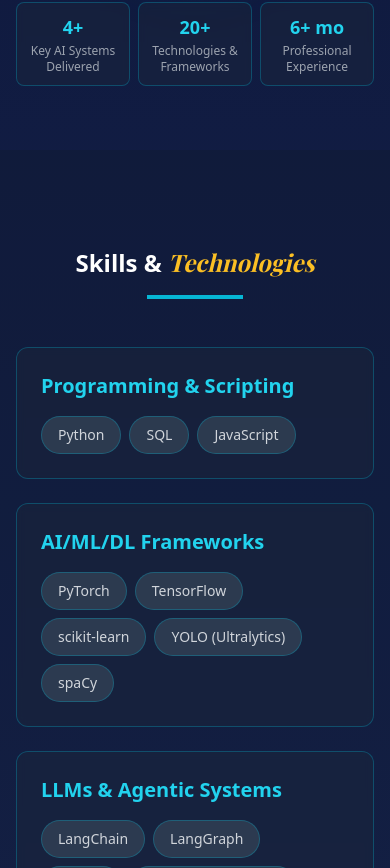
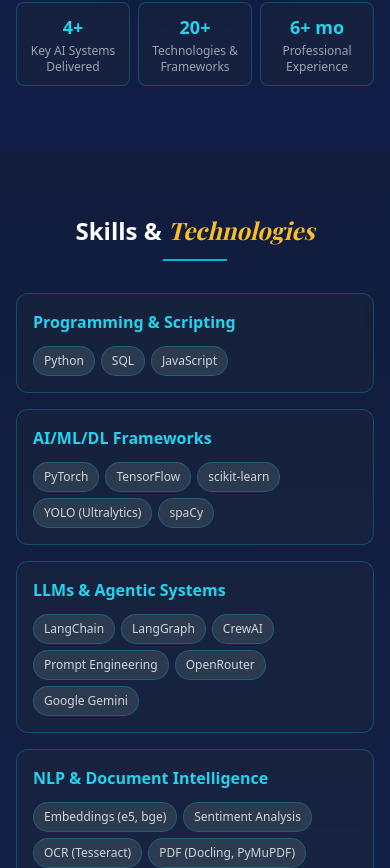
Before and after one commit to Cjoved/Portfolio_FrontEnd, a React (Vite) app: page / in a window 390 px wide. Shown: the part 2616-3484 px from the top of the page. Built offline with nearby package versions, Linux system fonts and the light colour scheme; no server answers; a web font is replaced by a local one.

Commit message:
fix ui issue

```diff
--- a/src/components/Projects.jsx
+++ b/src/components/Projects.jsx
@@ -349,7 +349,9 @@
         {/* Mobile: card FIRST (sa itaas), then explanation sa ilalim */}
         {hasProjects && (
         <div className="flex flex-col md:hidden gap-8">
-          <div className="relative overflow-hidden order-1">
+          <div className="relative order-1 px-2 sm:px-3">
+            {/* overflow-x-hidden only so slide animation doesn't scroll; card stays inside so right border visible */}
+            <div className="overflow-x-hidden">
             <AnimatePresence mode="wait" custom={direction} initial={false}>
               <motion.div
                 key={currentIndex}
@@ -358,9 +360,9 @@
                 animate={{ opacity: 1, x: 0 }}
                 exit={{ opacity: 0, x: direction > 0 ? -80 : 80 }}
                 transition={{ duration: 0.25 }}
-                className="w-[min(94vw,400px)] sm:w-[min(92vw,440px)] mx-auto"
+                className="w-full max-w-[400px] mx-auto"
               >
-                <div className="rounded-2xl overflow-hidden border-2 border-cyan-400/60 shadow-xl bg-slate-800/95">
+                <div className="rounded-2xl overflow-hidden border-2 border-cyan-400/60 shadow-xl bg-slate-800/95 box-border">
                   <div className="relative aspect-video w-full bg-slate-800 overflow-hidden">
                     {(filteredProjects[currentIndex].image || filteredProjects[currentIndex].images?.length) ? (
                       <ProjectImage project={filteredProjects[currentIndex]} />
@@ -387,7 +389,8 @@
                 </div>
               </motion.div>
             </AnimatePresence>
-            <div className="flex justify-between items-center mt-4 px-2">
+            </div>
+            <div className="flex justify-between items-center mt-4 px-0">
               <motion.button
                 type="button"
                 onClick={goPrev}
--- a/src/components/Skills.jsx
+++ b/src/components/Skills.jsx
@@ -32,22 +32,22 @@
   }
 
   return (
-    <div className="relative min-h-screen py-24 px-4 bg-slate-900/30 overflow-hidden">
+    <div className="relative min-h-screen py-16 sm:py-20 md:py-24 px-4 sm:px-6 bg-slate-900/30 overflow-hidden">
       <div className="max-w-7xl mx-auto relative z-10">
         <motion.div
           initial={{ opacity: 0, y: 50 }}
           whileInView={{ opacity: 1, y: 0 }}
           viewport={{ once: true }}
           transition={{ duration: 0.6 }}
-          className="text-center mb-12 md:mb-16"
+          className="text-center mb-8 sm:mb-10 md:mb-12 lg:mb-16"
         >
-          <h2 className="text-section-title md:text-section-title-lg font-bold text-white mb-4">
+          <h2 className="text-section-title sm:text-section-title-md md:text-section-title-lg lg:text-section-title-xl font-bold text-white mb-3 sm:mb-4">
             Skills & <span className="text-amber-400 font-display italic">Technologies</span>
           </h2>
-          <div className="w-24 h-1 bg-cyan-500 mx-auto mb-2"></div>
+          <div className="w-16 sm:w-24 h-0.5 sm:h-1 bg-cyan-500 mx-auto mb-2"></div>
         </motion.div>
 
-        <div className="grid md:grid-cols-2 lg:grid-cols-3 gap-6 max-w-6xl mx-auto">
+        <div className="grid md:grid-cols-2 lg:grid-cols-3 gap-4 sm:gap-5 md:gap-6 max-w-6xl mx-auto">
           {skillCategories.map((category, categoryIndex) => (
             <motion.div
               key={categoryIndex}
@@ -56,9 +56,9 @@
               viewport={{ once: true }}
               transition={{ duration: 0.5, delay: categoryIndex * 0.1 }}
               whileHover={{ scale: 1.05, y: -5 }}
-              className="bg-slate-800/40 backdrop-blur-sm rounded-xl p-6 border border-cyan-500/30 hover:border-cyan-400/50 transition-all"
+              className="bg-slate-800/40 backdrop-blur-sm rounded-xl p-4 sm:p-5 md:p-6 border border-cyan-500/30 hover:border-cyan-400/50 transition-all"
             >
-              <h3 className="text-xl font-semibold mb-4 text-cyan-400">
+              <h3 className="text-base sm:text-lg md:text-xl font-semibold mb-3 sm:mb-4 text-cyan-400">
                 {category.title}
               </h3>
               <motion.div
@@ -66,14 +66,14 @@
                 initial="hidden"
                 whileInView="visible"
                 viewport={{ once: true }}
-                className="flex flex-wrap gap-2"
+                className="flex flex-wrap gap-1.5 sm:gap-2"
               >
                 {category.skills.map((skill, skillIndex) => (
                   <motion.span
                     key={skillIndex}
                     variants={itemVariants}
                     whileHover={{ scale: 1.05 }}
-                    className="px-4 py-2 rounded-full text-sm font-medium bg-slate-700/80 text-gray-300 border border-cyan-500/30 hover:border-cyan-400/50 hover:text-cyan-300 transition-colors"
+                    className="px-2.5 py-1.5 sm:px-4 sm:py-2 rounded-full text-xs sm:text-sm font-medium bg-slate-700/80 text-gray-300 border border-cyan-500/30 hover:border-cyan-400/50 hover:text-cyan-300 transition-colors"
                   >
                     {skill}
                   </motion.span>
--- a/src/index.css
+++ b/src/index.css
@@ -10,15 +10,20 @@
   html {
     @apply scroll-smooth;
     min-height: 100%;
+    min-height: 100dvh; /* mobile: fill visible viewport */
     width: 100%;
     max-width: 100vw;
     overflow-x: hidden;
-    /* Same dark bg as app so no white shows on mobile when opening */
-    background: linear-gradient(to bottom, rgb(2 6 23), rgb(23 37 84), rgb(2 6 23));
+    /* Same dark bg as app so no white shows on mobile at bottom/sides */
+    background-color: rgb(2 6 23);
+    background-image: linear-gradient(to bottom, rgb(2 6 23), rgb(23 37 84), rgb(2 6 23));
+    background-attachment: fixed; /* keeps bg covering viewport when scrolling on mobile */
   }
 
   body {
     @apply m-0 min-h-screen;
+    min-height: 100vh;
+    min-height: 100dvh;
     width: 100%;
     max-width: 100vw;
     min-width: 320px;
@@ -26,17 +31,23 @@
     font-family: system-ui, -apple-system, BlinkMacSystemFont, 'Segoe UI', Roboto, Oxygen, Ubuntu, Cantarell, sans-serif;
     -webkit-font-smoothing: antialiased;
     -moz-osx-font-smoothing: grayscale;
-    /* Prevent iOS zoom on input focus – ensure inputs use font-size at least 16px */
     font-size: 16px;
+    /* No white strip at bottom on CP – match app dark */
+    background-color: rgb(2 6 23);
+    background-image: linear-gradient(to bottom, rgb(2 6 23), rgb(23 37 84), rgb(2 6 23));
+    background-attachment: fixed;
   }
 
   #root {
     width: 100%;
     max-width: 100vw;
     min-width: 320px;
+    min-height: 100%;
+    min-height: 100dvh;
     overflow-x: hidden;
     padding-left: env(safe-area-inset-left, 0);
     padding-right: env(safe-area-inset-right, 0);
+    padding-bottom: env(safe-area-inset-bottom, 0);
   }
 
   /* Keyboard / focus visibility (accessibility) */
```
